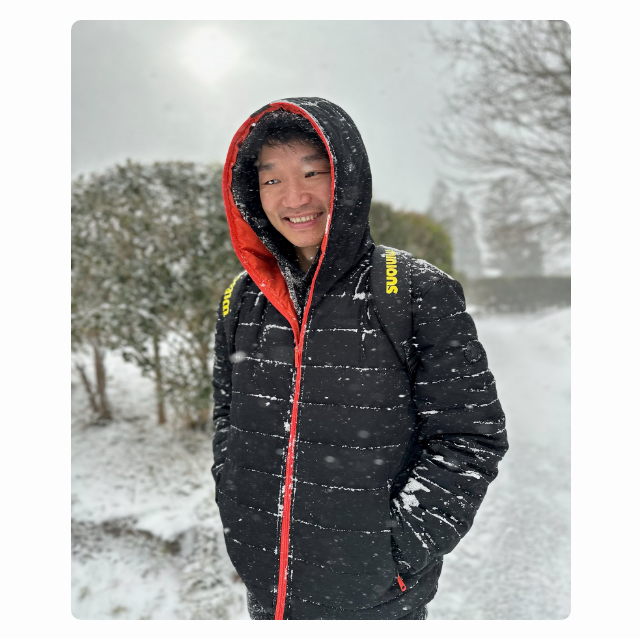
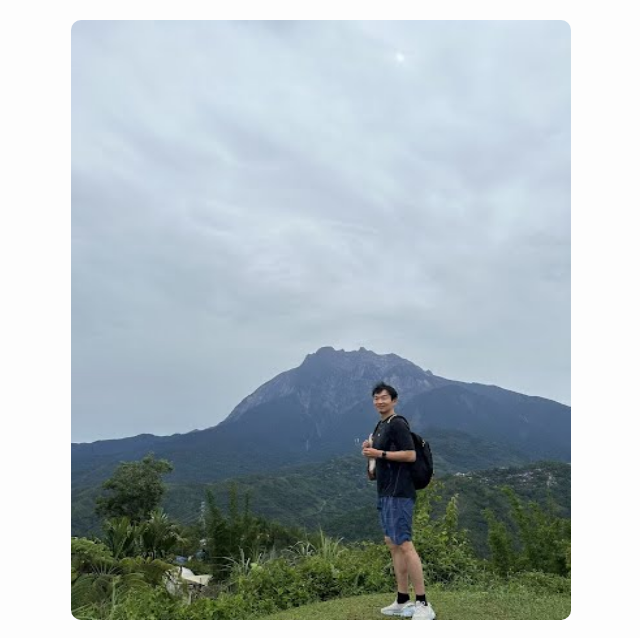
Before and after one commit to larrybirdhr-hr/github.io, a plain HTML site: page index.html in a window 1280 px wide. Shown: the top 638 px of the page, without its empty margins (319-959 px from the left). Drawn offline with Linux system fonts and the light colour scheme.

Commit message:
changing a picture

```diff
--- a/index.html
+++ b/index.html
@@ -7,7 +7,7 @@
 </head>
 <body>
     <header>
-        <img src="profile.jpeg" alt="Profile Photo" style="width:500px; height:600px; border-radius:10px; display: block; margin: 0 auto;">
+        <img src="profile1.jpeg" alt="Profile Photo" style="width:500px; height:600px; border-radius:10px; display: block; margin: 0 auto;">
         <h1>Rui Huang, Ph.D.</h1>
         <p>Director of Data Science | Optimization | AI | LLM</p>
         <p>Email: huangr76@gmail.com | Phone: (848) 666-0903</p>
```
Also changed, not shown: koreanspring.jpeg (added), profile1.jpeg (added).
